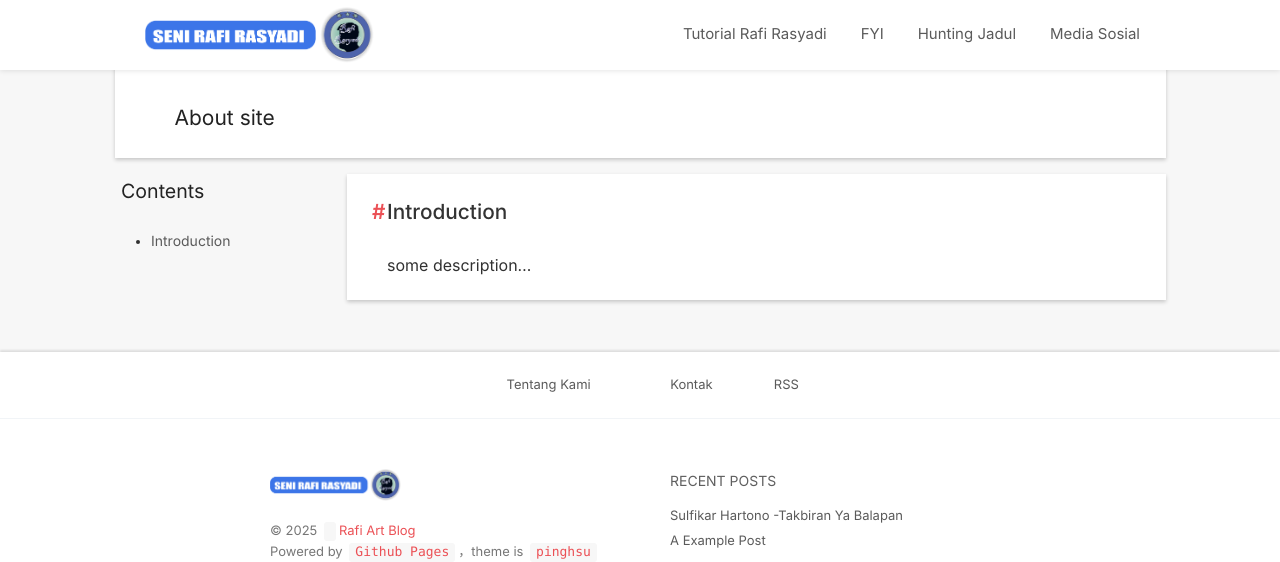
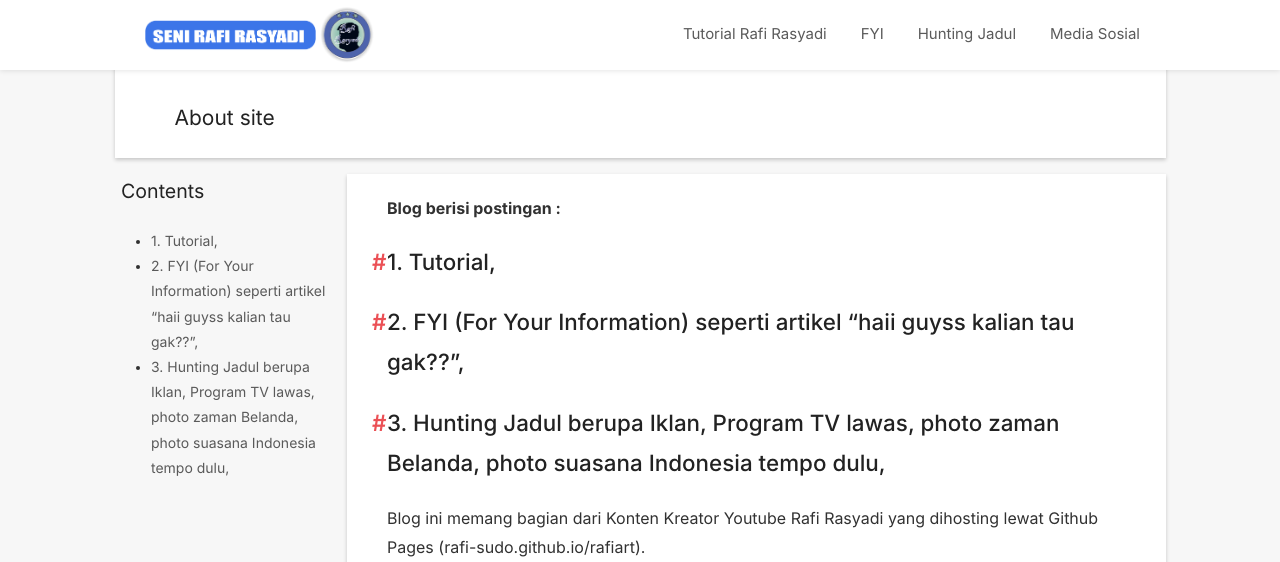
Before and after one commit to rafi-sudo/rafiart, a Jekyll site: the page built from about.md, in a window 1280 px wide and 1400 px high. Shown: the top 562 px of the window. Built offline with Jekyll 4.4.1, drawn with Linux system fonts in a browser that asks for light colours; nearby versions of some CDN libraries; some web fonts are replaced; comment, search, counter and statistics services are not loaded; some of the changed text lies outside the part shown; grey boxes are pictures that could not be loaded.

Commit message:
Update about.md

```diff
--- a/about.md
+++ b/about.md
@@ -5,7 +5,21 @@ title: About site
 
 * content
 {:toc}
+**Blog berisi postingan :**
 
-## Introduction
+# 1. Tutorial,
 
-some description...
+# 2. FYI (For Your Information) seperti artikel "haii guyss kalian tau gak??",
+
+# 3. Hunting Jadul berupa Iklan, Program TV lawas, photo zaman Belanda, photo suasana Indonesia tempo dulu,
+
+Blog ini memang bagian dari Konten Kreator Youtube Rafi Rasyadi yang dihosting lewat Github Pages (rafi-sudo.github.io/rafiart).
+
+![YT](https://github.com/user-attachments/assets/eb5da907-a26a-4a02-99aa-27f28ddff6f0)
+Tetapi sekarang dijadikan wadah eksistensi konten artikel dari fanspage Rafi Art
+
+
+Fanspage ini fokus ke konten Hunting Jadul, FYI, share video Channel Youtube Rafi Rasyadi terbaru, Karaoke Ria, Jumat Berkah dan Senin Semangat (quotes).
+
+Follow kami :
+Facebook : https://web.ganisrafi.my.id](@seni.rafirasyadi)
```
